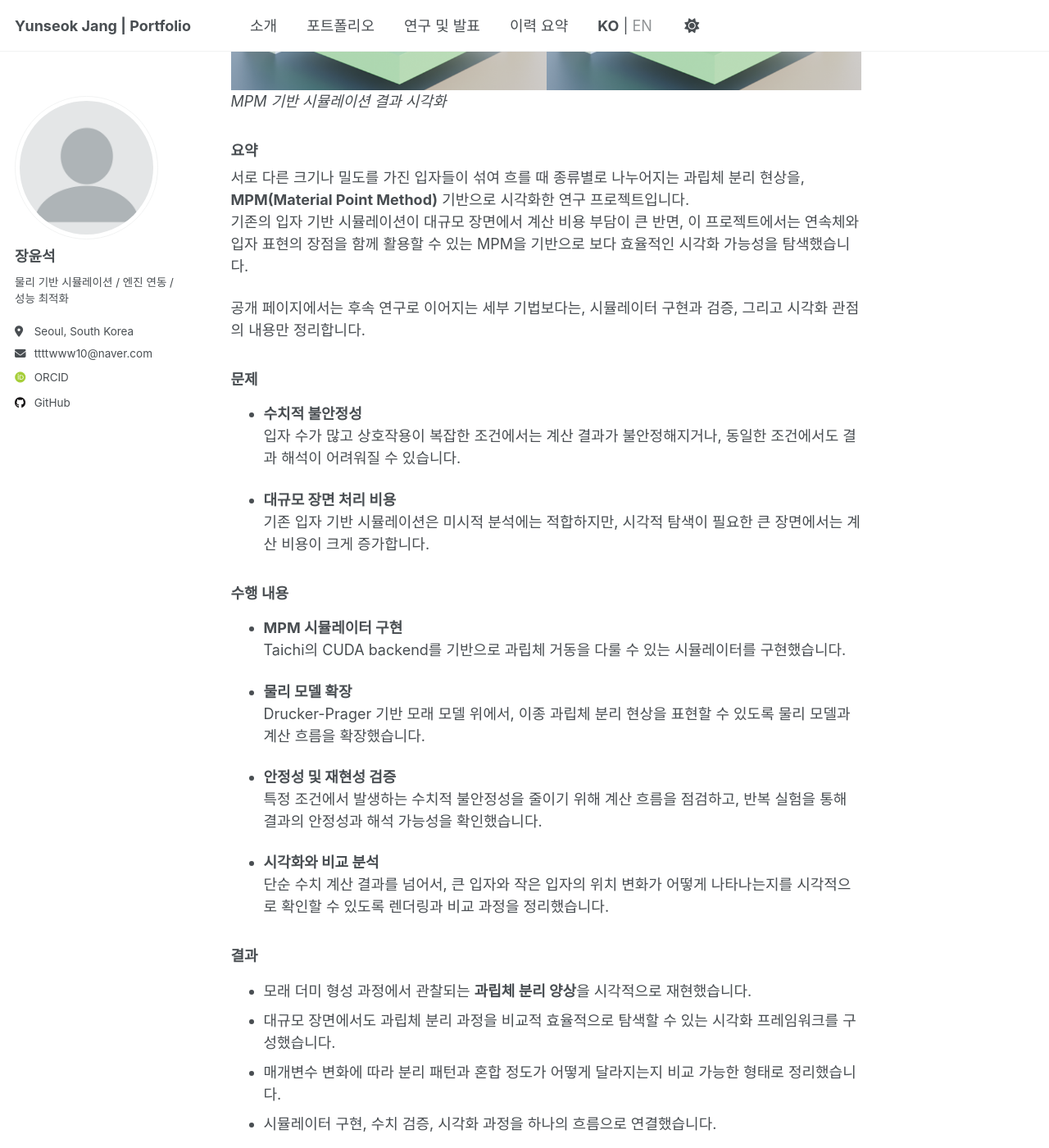
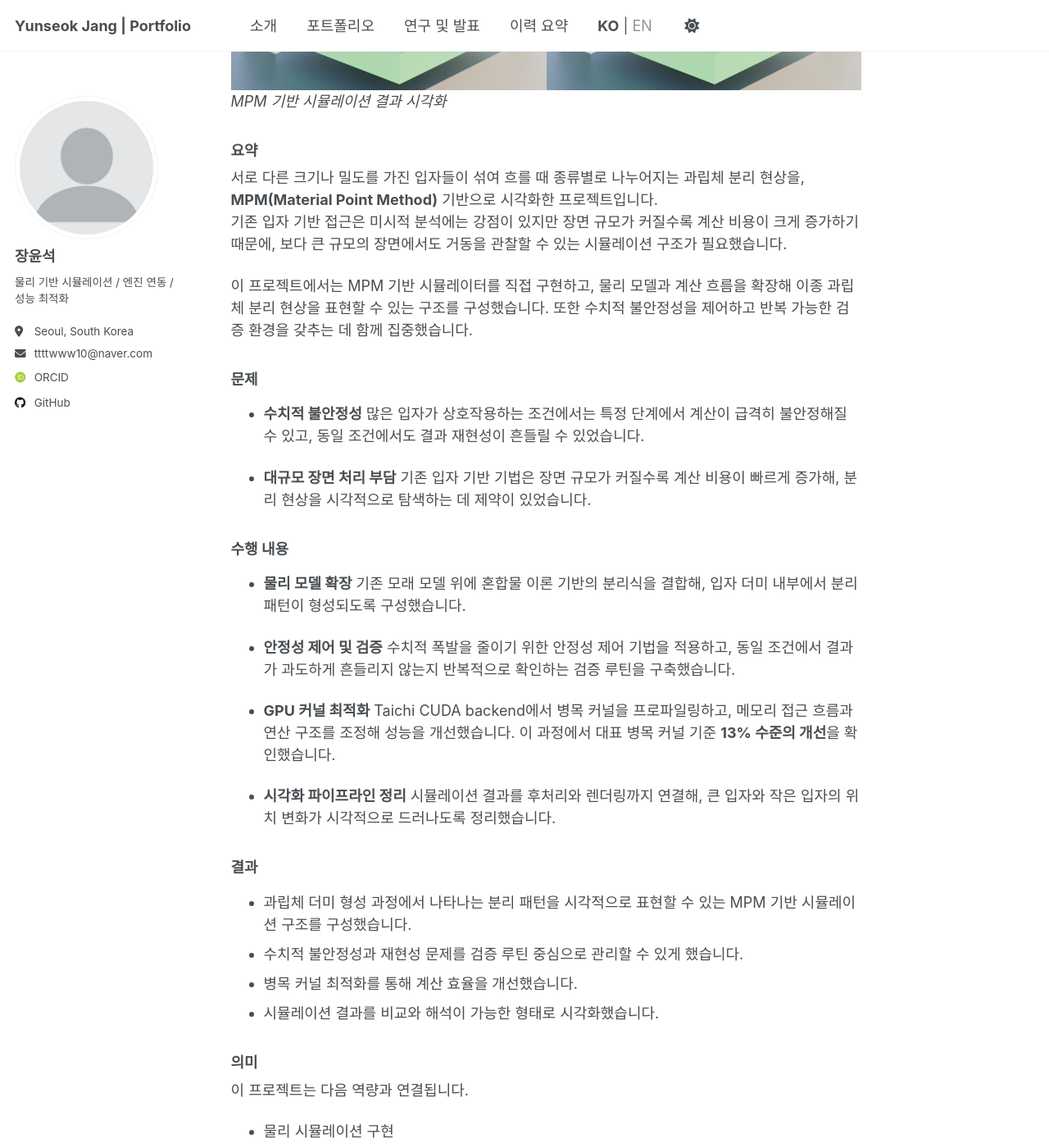
Before and after one commit to dodogcat/dodogcat.github.io, a Jekyll site: the page built from _portfolio/1-granular-mpm.md, in a window 1280 px wide and 1400 px high, scrolled down 791 px. Shown: the whole window at 82% size. Built offline with Jekyll 4.4.1, drawn with Linux system fonts in a browser that asks for light colours; some web fonts are replaced; some of the changed text lies outside the part shown.

Commit message:
Refine MPM portfolio page for safer research disclosure

```diff
--- a/_portfolio/1-granular-mpm.md
+++ b/_portfolio/1-granular-mpm.md
@@ -1,6 +1,6 @@
 ---
 title: "MPM 기반 과립체 분리 시뮬레이션"
-excerpt: "MPM 시뮬레이터 구현, 수치 안정성 검증, 커널 최적화, 시각화 과정을 정리한 프로젝트입니다.<br/><img src='/images/notion1.jpg'>"
+excerpt: "MPM 시뮬레이터 구현, 수치 안정성 검증, 커널 최적화, 시각화 파이프라인을 정리한 프로젝트입니다.<br/><img src='/images/notion1.jpg'>"
 collection: portfolio
 category: physics
 tags:
@@ -20,39 +20,48 @@ tags:
 
 ### 요약
 
-서로 다른 크기나 밀도를 가진 입자들이 섞여 흐를 때 종류별로 나누어지는 과립체 분리 현상을, **MPM(Material Point Method)** 기반으로 시각화한 연구 프로젝트입니다.
-기존의 입자 기반 시뮬레이션이 대규모 장면에서 계산 비용 부담이 큰 반면, 이 프로젝트에서는 연속체와 입자 표현의 장점을 함께 활용할 수 있는 MPM을 기반으로 보다 효율적인 시각화 가능성을 탐색했습니다.
+서로 다른 크기나 밀도를 가진 입자들이 섞여 흐를 때 종류별로 나누어지는 과립체 분리 현상을, **MPM(Material Point Method)** 기반으로 시각화한 프로젝트입니다.
+기존 입자 기반 접근은 미시적 분석에는 강점이 있지만 장면 규모가 커질수록 계산 비용이 크게 증가하기 때문에, 보다 큰 규모의 장면에서도 거동을 관찰할 수 있는 시뮬레이션 구조가 필요했습니다.
 
-공개 페이지에서는 후속 연구로 이어지는 세부 기법보다는, 시뮬레이터 구현과 검증, 그리고 시각화 관점의 내용만 정리합니다.
+이 프로젝트에서는 MPM 기반 시뮬레이터를 직접 구현하고, 물리 모델과 계산 흐름을 확장해 이종 과립체 분리 현상을 표현할 수 있는 구조를 구성했습니다. 또한 수치적 불안정성을 제어하고 반복 가능한 검증 환경을 갖추는 데 함께 집중했습니다.
 
 ### 문제
 
 - **수치적 불안정성**
-  입자 수가 많고 상호작용이 복잡한 조건에서는 계산 결과가 불안정해지거나, 동일한 조건에서도 결과 해석이 어려워질 수 있습니다.
+  많은 입자가 상호작용하는 조건에서는 특정 단계에서 계산이 급격히 불안정해질 수 있고, 동일 조건에서도 결과 재현성이 흔들릴 수 있었습니다.
 
-- **대규모 장면 처리 비용**
-  기존 입자 기반 시뮬레이션은 미시적 분석에는 적합하지만, 시각적 탐색이 필요한 큰 장면에서는 계산 비용이 크게 증가합니다.
+- **대규모 장면 처리 부담**
+  기존 입자 기반 기법은 장면 규모가 커질수록 계산 비용이 빠르게 증가해, 분리 현상을 시각적으로 탐색하는 데 제약이 있었습니다.
 
 ### 수행 내용
 
-- **MPM 시뮬레이터 구현**
-  Taichi의 CUDA backend를 기반으로 과립체 거동을 다룰 수 있는 시뮬레이터를 구현했습니다.
+- **물리 모델 확장**
+  기존 모래 모델 위에 혼합물 이론 기반의 분리식을 결합해, 입자 더미 내부에서 분리 패턴이 형성되도록 구성했습니다.
 
-- **물리 모델 확장**
-  Drucker-Prager 기반 모래 모델 위에서, 이종 과립체 분리 현상을 표현할 수 있도록 물리 모델과 계산 흐름을 확장했습니다.
+- **안정성 제어 및 검증**
+  수치적 폭발을 줄이기 위한 안정성 제어 기법을 적용하고, 동일 조건에서 결과가 과도하게 흔들리지 않는지 반복적으로 확인하는 검증 루틴을 구축했습니다.
 
-- **안정성 및 재현성 검증**
-  특정 조건에서 발생하는 수치적 불안정성을 줄이기 위해 계산 흐름을 점검하고, 반복 실험을 통해 결과의 안정성과 해석 가능성을 확인했습니다.
+- **GPU 커널 최적화**
+  Taichi CUDA backend에서 병목 커널을 프로파일링하고, 메모리 접근 흐름과 연산 구조를 조정해 성능을 개선했습니다. 이 과정에서 대표 병목 커널 기준 **13% 수준의 개선**을 확인했습니다.
 
-- **시각화와 비교 분석**
-  단순 수치 계산 결과를 넘어서, 큰 입자와 작은 입자의 위치 변화가 어떻게 나타나는지를 시각적으로 확인할 수 있도록 렌더링과 비교 과정을 정리했습니다.
+- **시각화 파이프라인 정리**
+  시뮬레이션 결과를 후처리와 렌더링까지 연결해, 큰 입자와 작은 입자의 위치 변화가 시각적으로 드러나도록 정리했습니다.
 
 ### 결과
 
-- 모래 더미 형성 과정에서 관찰되는 **과립체 분리 양상**을 시각적으로 재현했습니다.
-- 대규모 장면에서도 과립체 분리 과정을 비교적 효율적으로 탐색할 수 있는 시각화 프레임워크를 구성했습니다.
-- 매개변수 변화에 따라 분리 패턴과 혼합 정도가 어떻게 달라지는지 비교 가능한 형태로 정리했습니다.
-- 시뮬레이터 구현, 수치 검증, 시각화 과정을 하나의 흐름으로 연결했습니다.
+- 과립체 더미 형성 과정에서 나타나는 분리 패턴을 시각적으로 표현할 수 있는 MPM 기반 시뮬레이션 구조를 구성했습니다.
+- 수치적 불안정성과 재현성 문제를 검증 루틴 중심으로 관리할 수 있게 했습니다.
+- 병목 커널 최적화를 통해 계산 효율을 개선했습니다.
+- 시뮬레이션 결과를 비교와 해석이 가능한 형태로 시각화했습니다.
+
+### 의미
+
+이 프로젝트는 다음 역량과 연결됩니다.
+
+- 물리 시뮬레이션 구현
+- GPU 커널 병목 분석 및 최적화
+- 수치 안정성 및 재현성 검증
+- 시뮬레이션 결과의 시각화와 해석
 
 ![최적화 비교](/images/notion3.png)
-*시뮬레이션 비교 결과 예시*
+*최적화 전후 비교 예시*
```
Also changed, not shown: other parts of _portfolio/1-granular-mpm.md (+1 -1 lines).
